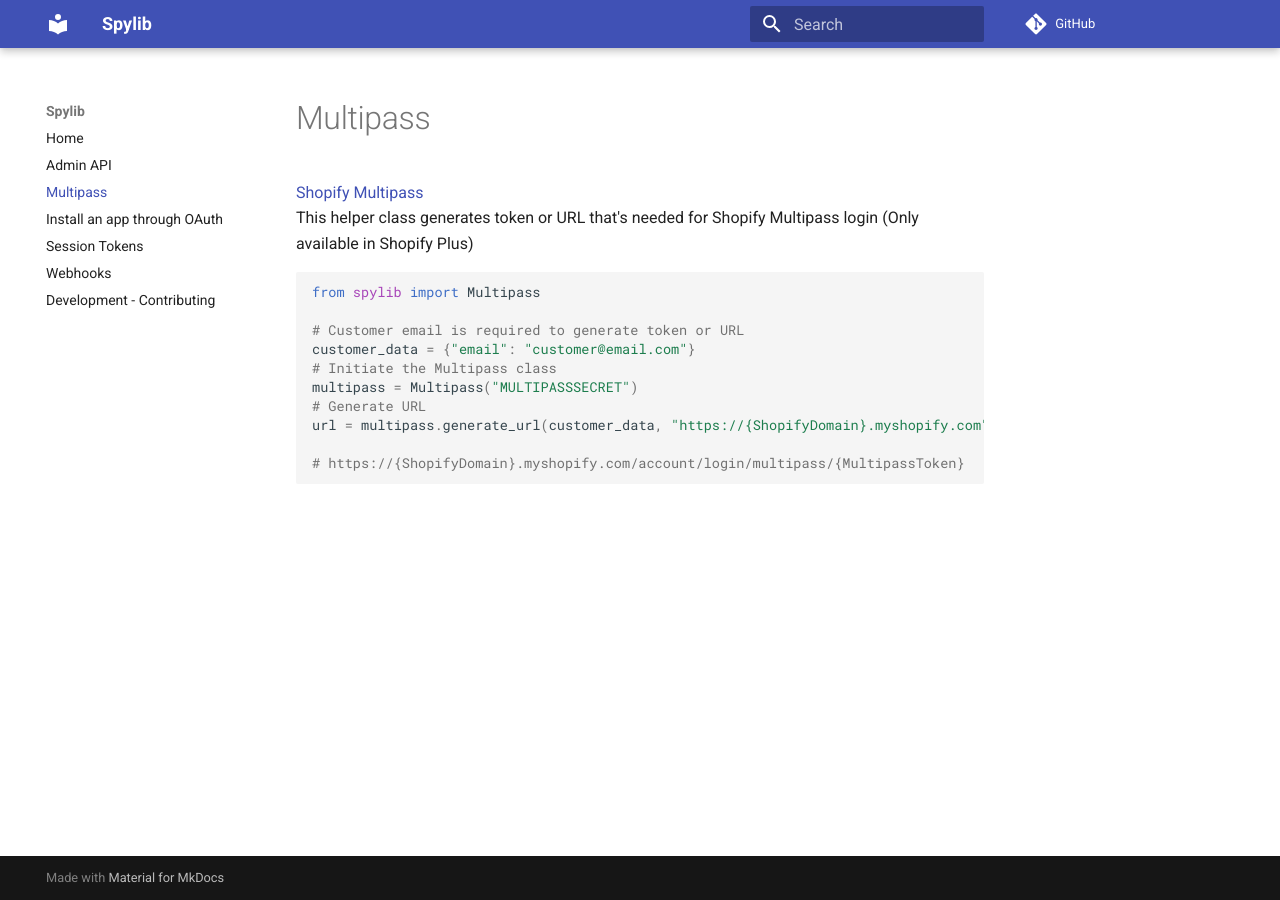
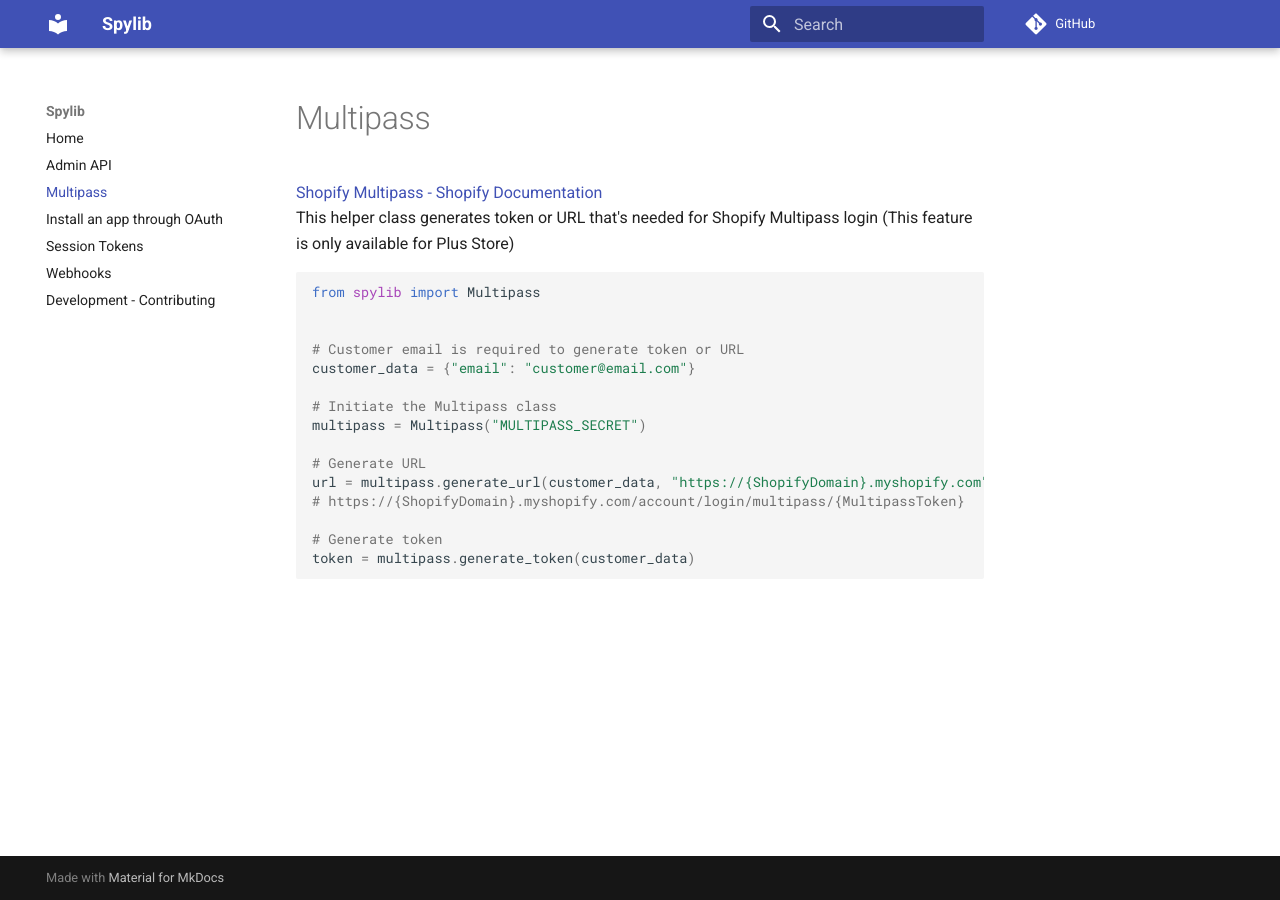
Before and after one commit to SatelCreative/spylib, an MkDocs documentation site: the page built from docs/multipass.md, in a window 1280 px wide. Built offline with MkDocs 1.6.1 and Material for MkDocs 9.7.7, drawn with Linux system fonts in a browser that asks for light colours; comment, search, counter and statistics services are not loaded.

Commit message:
update doc

````diff
--- a/docs/multipass.md
+++ b/docs/multipass.md
@@ -1,16 +1,21 @@
 # Multipass
-[Shopify Multipass](https://shopify.dev/docs/admin-api/rest/reference/plus/multipass) <br>
-This helper class generates token or URL that's needed for Shopify Multipass login (Only available in Shopify Plus)
+[Shopify Multipass - Shopify Documentation](https://shopify.dev/docs/admin-api/rest/reference/plus/multipass) <br>
+This helper class generates token or URL that's needed for Shopify Multipass login (This feature is only available for Plus Store)
 ```python
 from spylib import Multipass
 
+
 # Customer email is required to generate token or URL
 customer_data = {"email": "customer@email.com"}
+
 # Initiate the Multipass class
-multipass = Multipass("MULTIPASSSECRET")
+multipass = Multipass("MULTIPASS_SECRET")
+
 # Generate URL
 url = multipass.generate_url(customer_data, "https://{ShopifyDomain}.myshopify.com")
-
 # https://{ShopifyDomain}.myshopify.com/account/login/multipass/{MultipassToken}
 
+# Generate token
+token = multipass.generate_token(customer_data)
+
 ```
````
